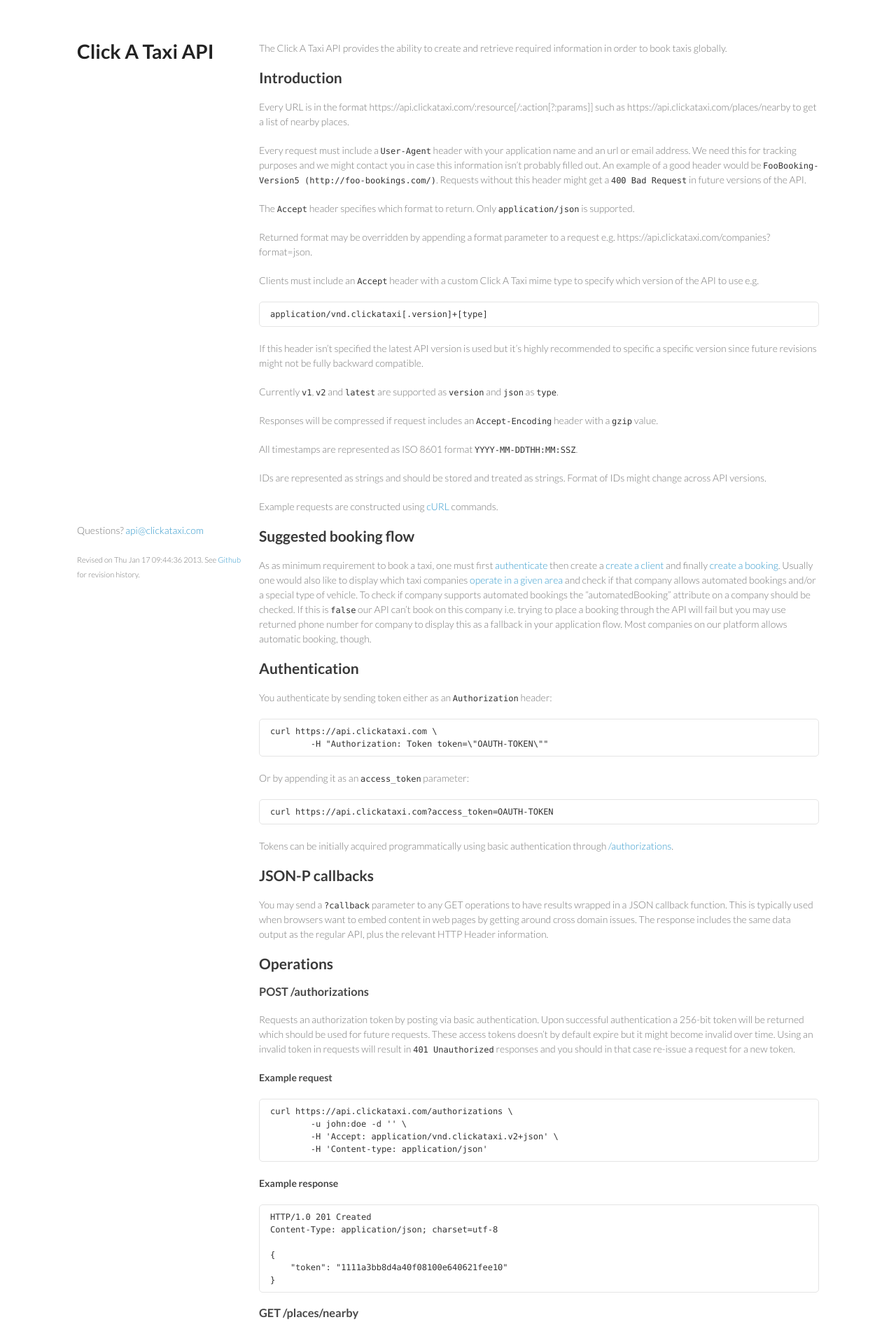
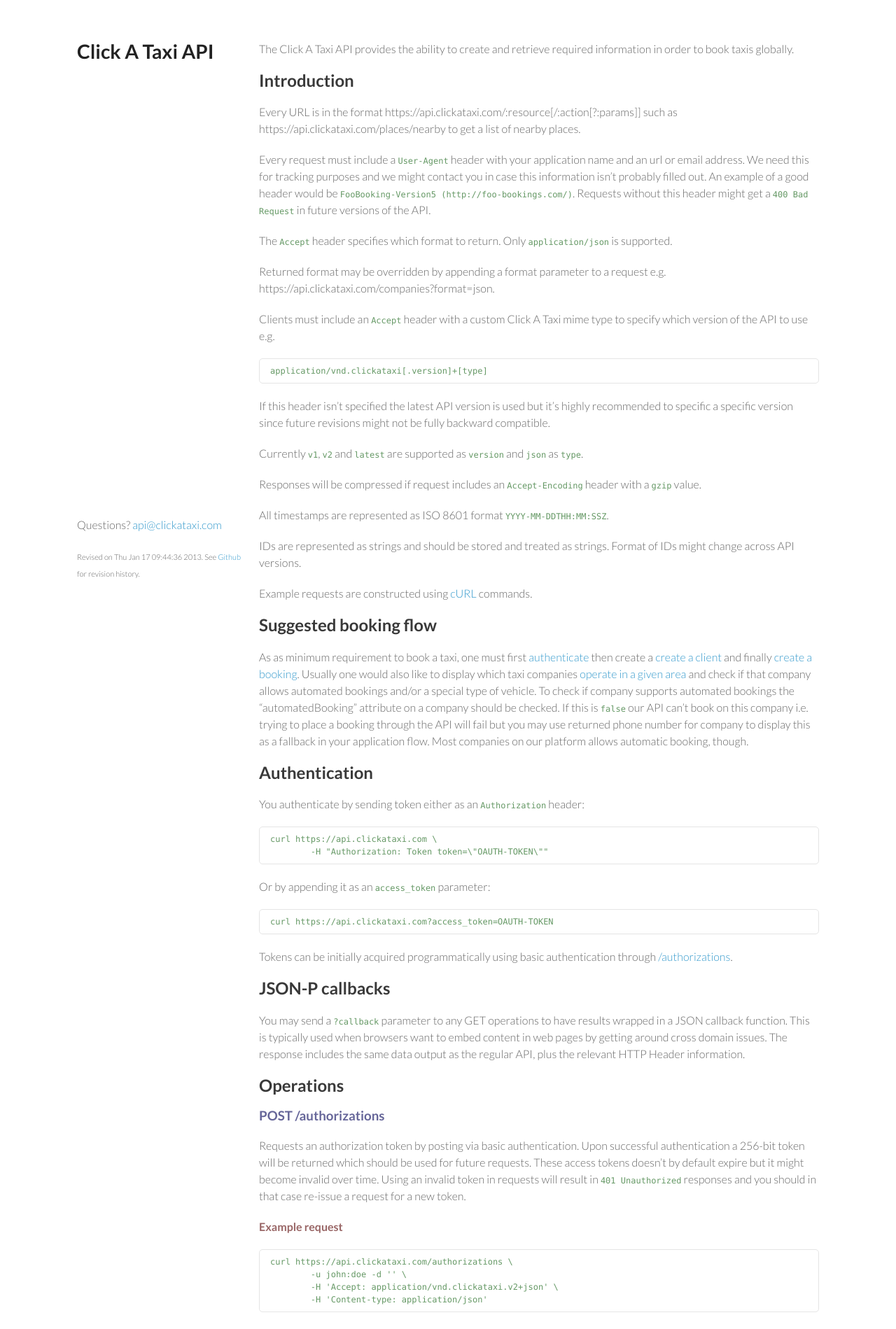
Before and after one commit to clickataxi/api-documentation, a Jekyll site: the page built from index.md, in a window 1280 px wide. Shown: the top 1899 px of the page at 70% size. Built offline with Jekyll 4.4.1, drawn with Linux system fonts in a browser that asks for light colours; Markdown is read by kramdown in place of the engine named in the settings.

Commit message:
Updates styles

```diff
--- a/stylesheets/styles.css
+++ b/stylesheets/styles.css
@@ -2,8 +2,8 @@
 
 body {
   padding:50px;
-  font:14px/1.5 Lato, "Helvetica Neue", Helvetica, Arial, sans-serif;
-  color:#777;
+  font:16px/1.5 Lato, "Helvetica Neue", Helvetica, Arial, sans-serif;
+  color:#666;
   font-weight:300;
 }
 
@@ -28,8 +28,20 @@
   color:#393939;
 }
 
-h3, h4, h5, h6 {
-  color:#494949;
+h3 {
+  color:#669;
+}
+
+h4 {
+  color:#966;
+}
+
+h5 {
+  color:#669;
+}
+
+h6 {
+  color:#333;
 }
 
 a {
@@ -59,7 +71,7 @@
 
 code, pre {
   font-family:Monaco, Bitstream Vera Sans Mono, Lucida Console, Terminal;
-  color:#333;
+  color:#696;
   font-size:12px;
 }
 
```
